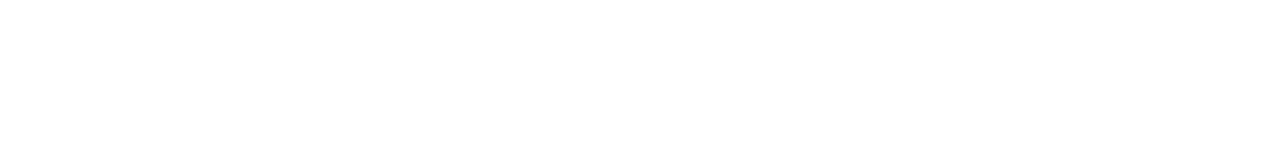
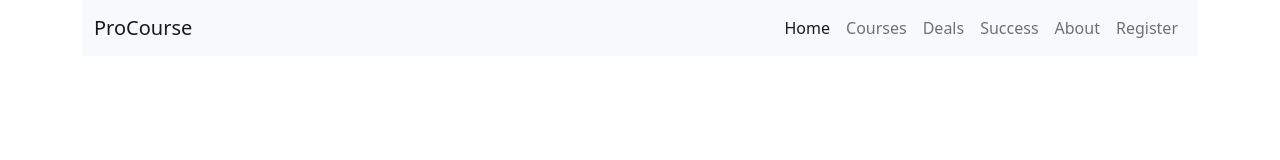
Before and after one commit to foy4748/ph_assignment_03, a website: page index.html in a window 1280 px wide. Drawn offline with Linux system fonts and the light colour scheme.

Commit message:
Added The Navbar Section

```diff
--- a/index.html
+++ b/index.html
@@ -12,6 +12,51 @@
     <title>Document</title>
   </head>
   <body>
+    <header class="container">
+      <!-- START of Navbar -->
+      <nav class="navbar navbar-expand-lg bg-light">
+        <div class="container-fluid">
+          <a class="navbar-brand" href="#">ProCourse</a>
+          <button
+            class="navbar-toggler"
+            type="button"
+            data-bs-toggle="collapse"
+            data-bs-target="#navbarNavDropdown"
+            aria-controls="navbarNavDropdown"
+            aria-expanded="false"
+            aria-label="Toggle navigation"
+          >
+            <span class="navbar-toggler-icon"></span>
+          </button>
+          <div
+            class="collapse navbar-collapse d-lg-flex justify-content-lg-end"
+            id="navbarNavDropdown"
+          >
+            <ul class="navbar-nav">
+              <li class="nav-item">
+                <a class="nav-link active" aria-current="page" href="#">Home</a>
+              </li>
+              <li class="nav-item">
+                <a class="nav-link" href="#">Courses</a>
+              </li>
+              <li class="nav-item">
+                <a class="nav-link" href="#">Deals</a>
+              </li>
+              <li class="nav-item">
+                <a class="nav-link" href="#">Success</a>
+              </li>
+              <li class="nav-item">
+                <a class="nav-link" href="#">About</a>
+              </li>
+              <li class="nav-item">
+                <a class="nav-link" href="#">Register</a>
+              </li>
+            </ul>
+          </div>
+        </div>
+      </nav>
+      <!-- End of Navbar -->
+    </header>
     <!-- ------------------------------------------------------------ -->
     <!-- IMPORT Bootstrap JavaScript -->
     <script src="./bootstrap/bootstrap.min.js"></script>
```
